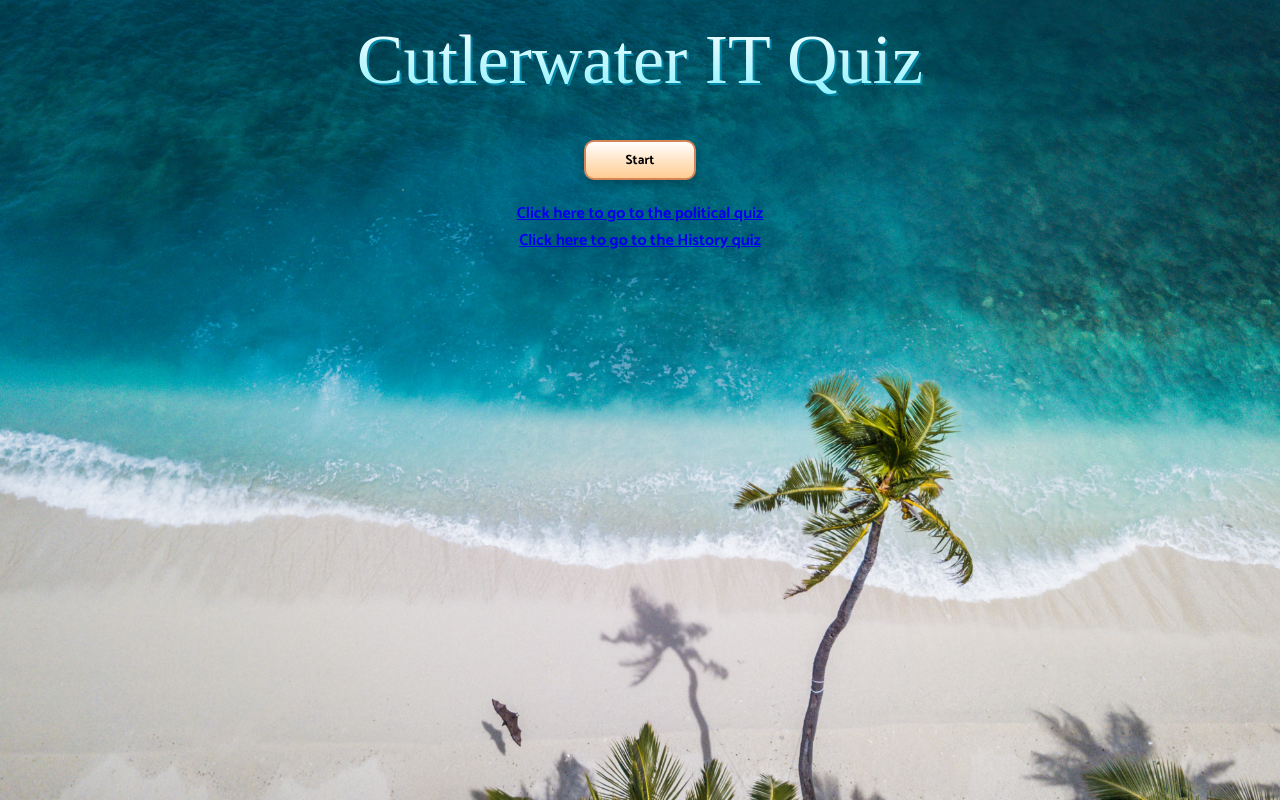
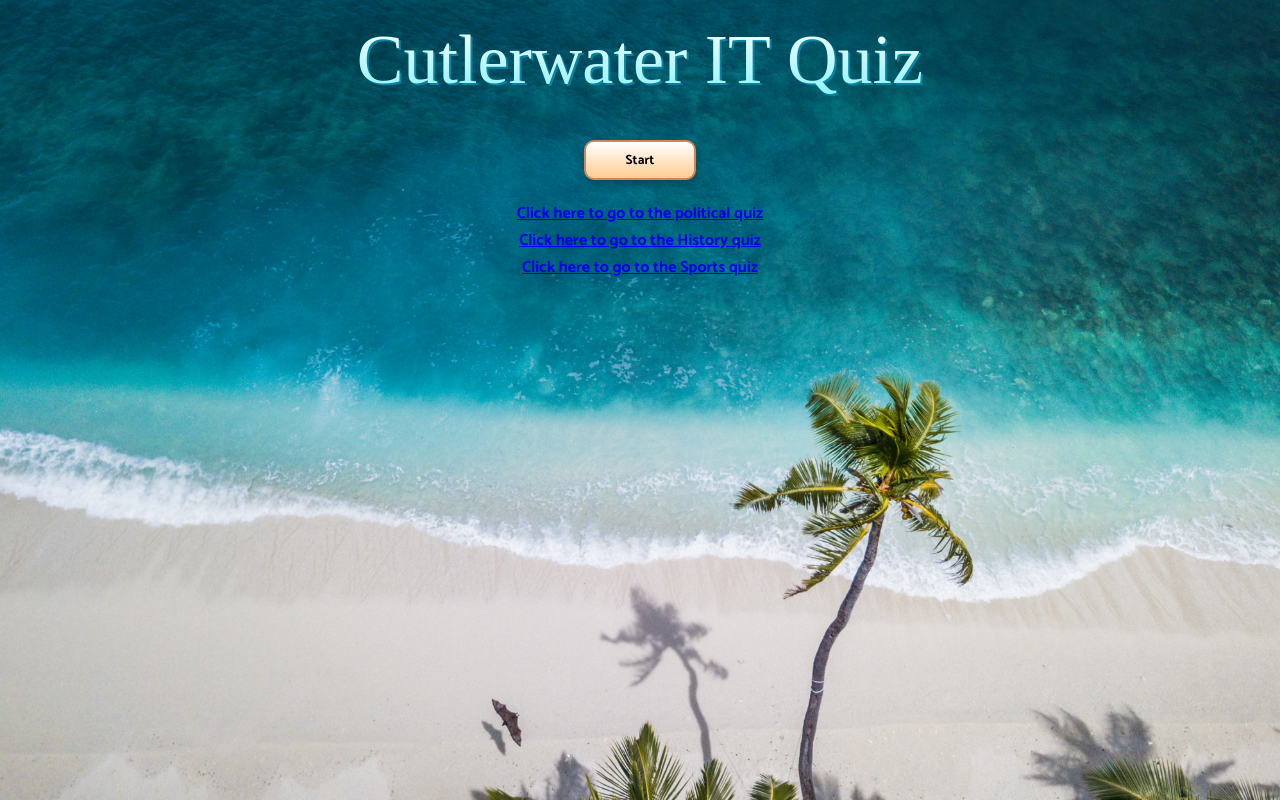
Before and after one commit to cutlerwater/react-quizapp, a React (Create React App) app: page / in a window 1280 px wide. Built offline with nearby package versions, Linux system fonts and the light colour scheme; a web font is replaced by a local one.

Commit message:
added another link

```diff
--- a/src/App.tsx
+++ b/src/App.tsx
@@ -98,6 +98,7 @@ const App = () => {
         ) : null}
         <a href="https://cutlerwater-politicalquiz.netlify.app/">Click here to go to the political quiz</a>
         <a href="https://cutlerwater-historyquiz.netlify.app/">Click here to go to the History quiz</a>
+        <a href="https://cutlerwater-sportsquiz.netlify.app/">Click here to go to the Sports quiz</a>
       </Wrapper>
     </>
   );
```
